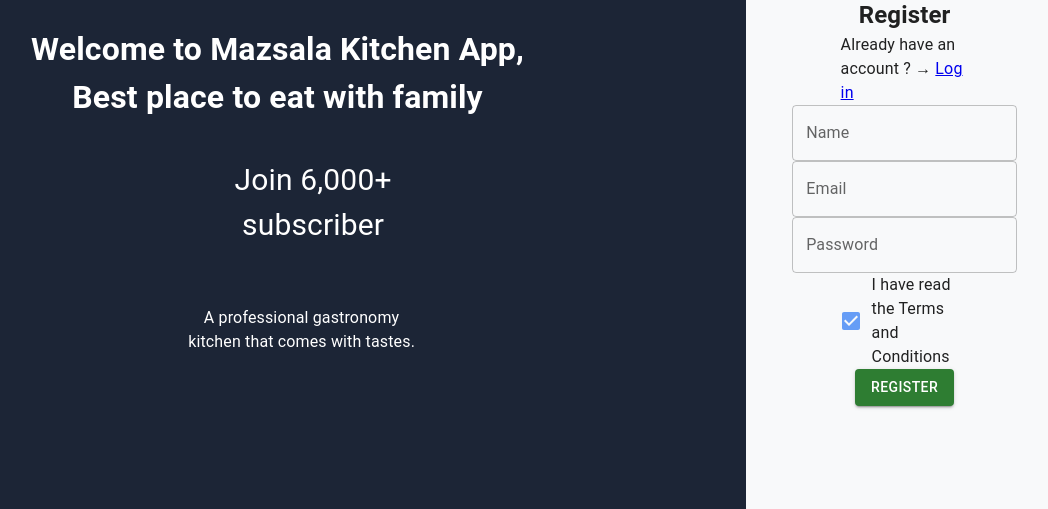
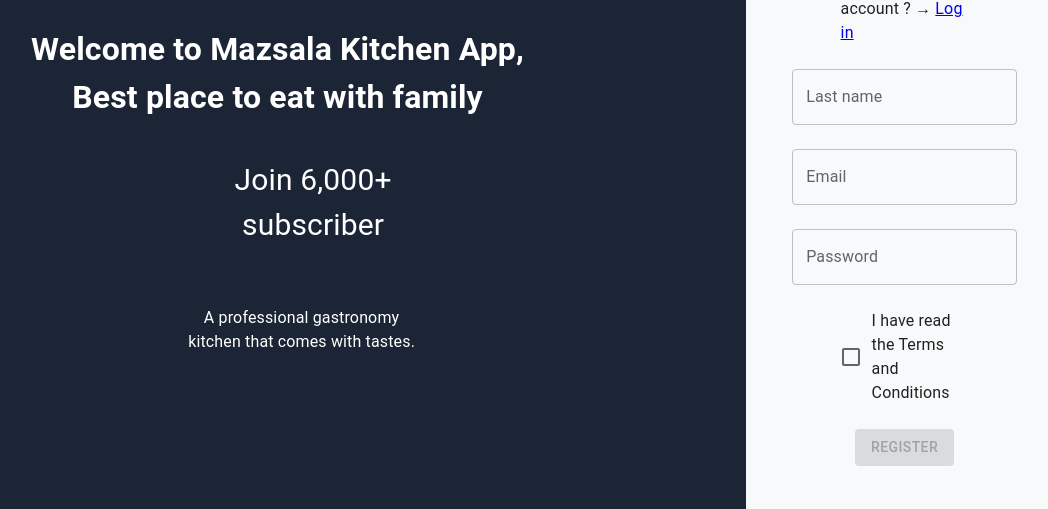
Before and after one commit to LapertJoseph/Maszala, a React (Create React App) app: page /register in a window 1280 px wide. Shown: the part 443-952 px from the top of the page, without its empty margins (150-1198 px from the left). Built offline with nearby package versions, Linux system fonts and the light colour scheme.

Commit message:
add props to checkbox component

```diff
--- a/src/components/register/index.js
+++ b/src/components/register/index.js
@@ -1,54 +1,91 @@
 import "./style.css";
-import React, { useState } from "react";
-import { Link } from 'react-router-dom';
+import React, { useState, useEffect } from "react";
+import { Link } from "react-router-dom";
 import FieldText from "../../ui/textfield";
 import Checkboxes from "../../ui/checkbox";
 import BasicButtons from "../../ui/button";
+import Xhttprequest from "../../utils/xhttprequest";
 
 const FormRegister = () => {
-  const [name, setName] = useState("");
+  const [lastName, setLastname] = useState("");
   const [email, setEmail] = useState("");
-  const [password, setPassword] = useState("");
+  const [passwordHash, setPasswordHash] = useState("");
+  const [disabled, setDisabled] = useState(true);
+  const [check, setChecked] = useState(false);
+
+  // console.log(check , "<==== ");
 
   const handleChangeName = (e) => {
-    setName(e.target.value);
+    setLastname(e.target.value);
   };
   const handleChangeEmail = (e) => {
     setEmail(e.target.value);
   };
   const handleChangePassword = (e) => {
-    setPassword(e.target.value);
+    setPasswordHash(e.target.value);
   };
-  const handleSubmitRegister = (e) => {
+  const handleChecked = (e) => {
+    setChecked(e.target.checked);
+  };
+  const handleSubmitRegister = async (e) => {
     e.preventDefault();
-    console.log(name, email, password);
+    try {
+      await Xhttprequest.post("http://localhost:8000/user/users", {lastName, email, passwordHash})
+    } catch (error) {
+      console.log(error.message);
+    }
   };
-
+  useEffect(() => {
+    email !== "" && passwordHash !== "" && lastName !== "" && check === true
+      ? setDisabled(false)
+      : setDisabled(true);
+  }, [email, passwordHash, lastName, check]);
   return (
     <div className="container-page">
       <div className="container-left">
-        <h1 className="background-title">Welcome to Mazsala Kitchen App, Best place to eat with family</h1>
+        <h1 className="background-title">
+          Welcome to Mazsala Kitchen App, Best place to eat with family
+        </h1>
         <p className="txt-register">
-        A professional gastronomy kitchen that comes with tastes.
+          A professional gastronomy kitchen that comes with tastes.
         </p>
         <p className="txt2-register">Join 6,000+ subscriber</p>
       </div>
       <div className="container-right">
         <h2>Register</h2>
-        <p>Already have an account ?  &rarr; <Link to="/login">Log in</Link></p>
-        <FieldText label={"Name"} onChange={handleChangeName} type={"text"} />
+        <p>
+          Already have an account ? &rarr; <Link to="/login">Log in</Link>
+        </p>{" "}
+        <br />
+        <FieldText
+          label={"Last name"}
+          onChange={handleChangeName}
+          type={"text"}
+        />{" "}
+        <br />
         <FieldText
           label={"Email"}
           onChange={handleChangeEmail}
           type={"email"}
         />
+        <br />
         <FieldText
           label={"Password"}
           onChange={handleChangePassword}
           type={"password"}
+        />{" "}
+        <br />
+        <Checkboxes
+          label={"I have read the Terms and Conditions"}
+          checked={check}
+          onChange={handleChecked}
+        />{" "}
+        <br />
+        <BasicButtons
+          label={"Register"}
+          onClick={handleSubmitRegister}
+          disabled={disabled}
         />
-        <Checkboxes label={"I have read the Terms and Conditions"} />
-        <BasicButtons label={"Register"} onClick={handleSubmitRegister} />
       </div>
     </div>
   );
--- a/src/ui/checkbox/index.js
+++ b/src/ui/checkbox/index.js
@@ -8,8 +8,10 @@ export default function Checkboxes(props) {
   return (
     <FormGroup>
       <FormControlLabel
-        control={<Checkbox defaultChecked />}
+        control={<Checkbox/>}
         label={props.label}
+        checked={props.checked}
+        onChange={props.onChange}
       />
     </FormGroup>
   );
@@ -17,4 +19,6 @@ export default function Checkboxes(props) {
 
 Checkboxes.propTypes = {
   label: PropTypes.string,
+  checked: PropTypes.bool,
+  onChange: PropTypes.func
 };
```
